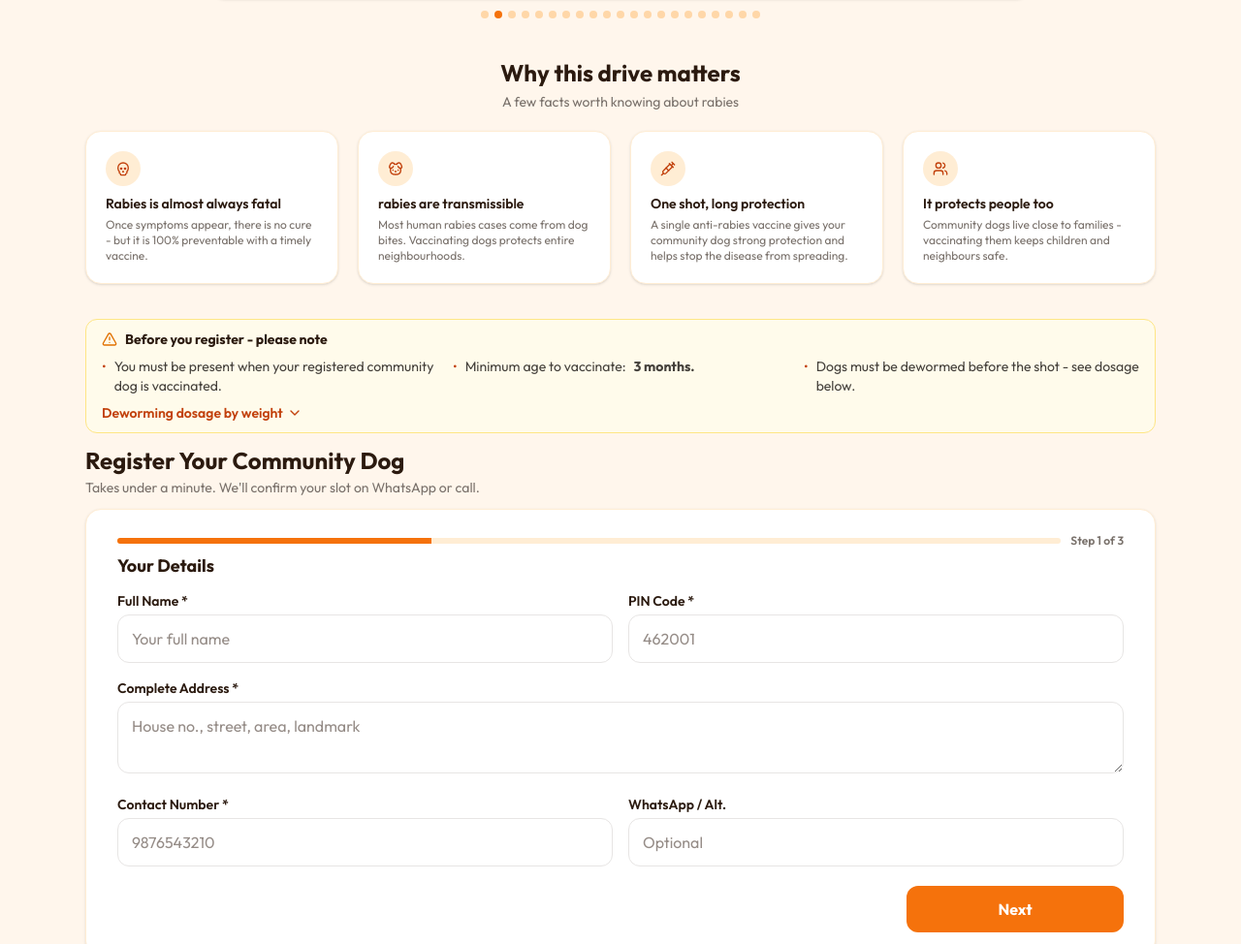
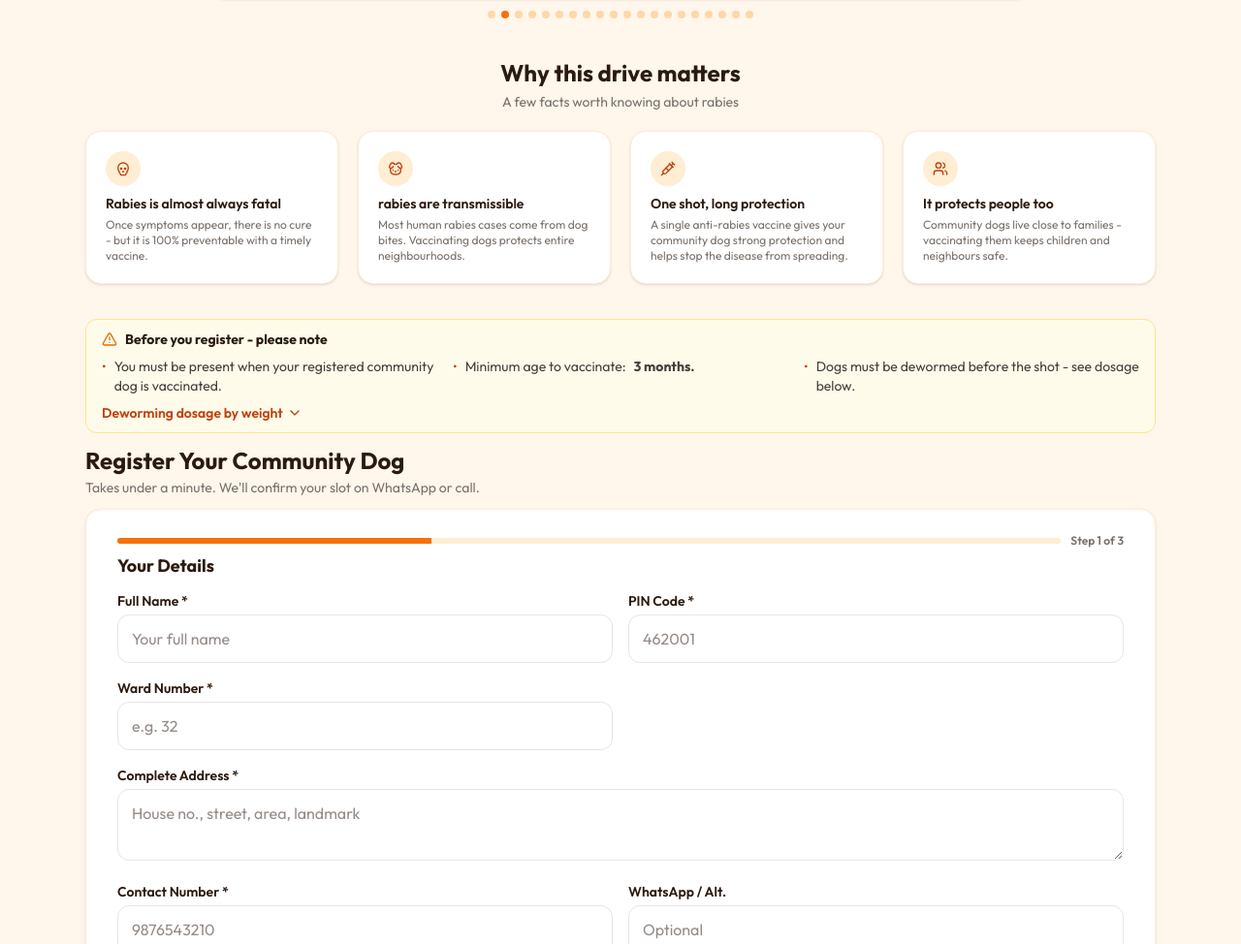
Before and after one commit to Animals-With-Humanity/mission_rabbies, a plain HTML site: page index.html in a window 1280 px wide. Shown: the part 1713-2687 px from the top of the page at 97% size. Drawn offline with nearby package versions, Linux system fonts and the light colour scheme.

Commit message:
Removed an unused image from the gallery, added a required input field for ward number in the form, and updated the web app URL for Google Sheets integration.

```diff
--- a/index.html
+++ b/index.html
@@ -271,8 +271,6 @@
                     class="w-full aspect-[4/3] object-cover shrink-0" />
                 <img src="assets/images/IMG_4932.PNG" alt="Volunteers preparing vaccine kits"
                     class="w-full aspect-[4/3] object-cover shrink-0" />
-                <img src="assets/images/Screenshot from 2026-09-05 15-05-56.png"" alt="Volunteers preparing vaccine kits"
-                    class="w-full aspect-[4/3] object-cover shrink-0" />
 
             </div>
 
@@ -432,6 +430,13 @@
                         <label class="text-sm font-semibold block mb-1">PIN Code *</label>
                         <input required id="pinCode" name="pinCode" type="text" inputmode="numeric" maxlength="6"
                             placeholder="462001"
+                            class="w-full border border-stone-200 rounded-xl px-3.5 py-2.5 lg:py-3 text-sm lg:text-base focus:outline-none focus:ring-2 focus:ring-rabies-orange" />
+                    </div>
+
+                    <div>
+                        <label class="text-sm font-semibold block mb-1">Ward Number *</label>
+                        <input required id="wardNumber" name="wardNumber" type="text" inputmode="numeric"
+                            maxlength="10" placeholder="e.g. 32"
                             class="w-full border border-stone-200 rounded-xl px-3.5 py-2.5 lg:py-3 text-sm lg:text-base focus:outline-none focus:ring-2 focus:ring-rabies-orange" />
                     </div>
 
@@ -751,7 +756,7 @@
 
         // Paste the Web App URL you get after deploying Code.gs
         // (Deploy > New deployment > Web app). It ends in /exec.
-        const SHEET_WEB_APP_URL = "https://script.google.com/macros/s/AKfycbzPE4Bb8auJ36iQ5TnGCXKcEqpsNE6rv-deCNDA626b_8eO2OWGzX0KOiQlJvV7hY9r/exec";
+        const SHEET_WEB_APP_URL = "https://script.google.com/macros/s/AKfycbyhwArQ3ByWpY8KmLAr1TIXx35VxH3K1L5GC-yGf293-aLAoqwXobXfyQcmSfBsX0z9/exec";
 
         const form = document.getElementById("rabies-form");
         const errorEl = document.getElementById("form-error");
```
